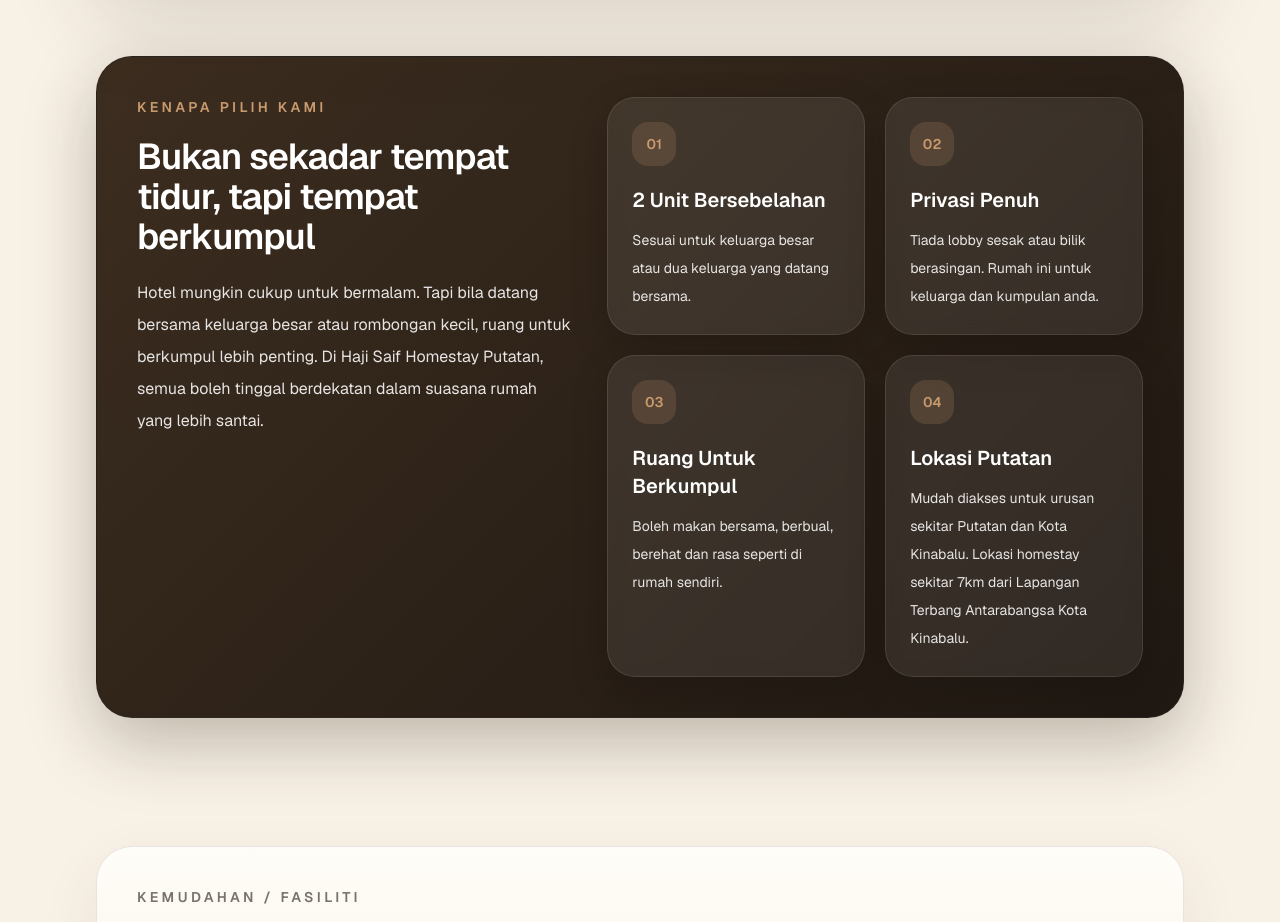
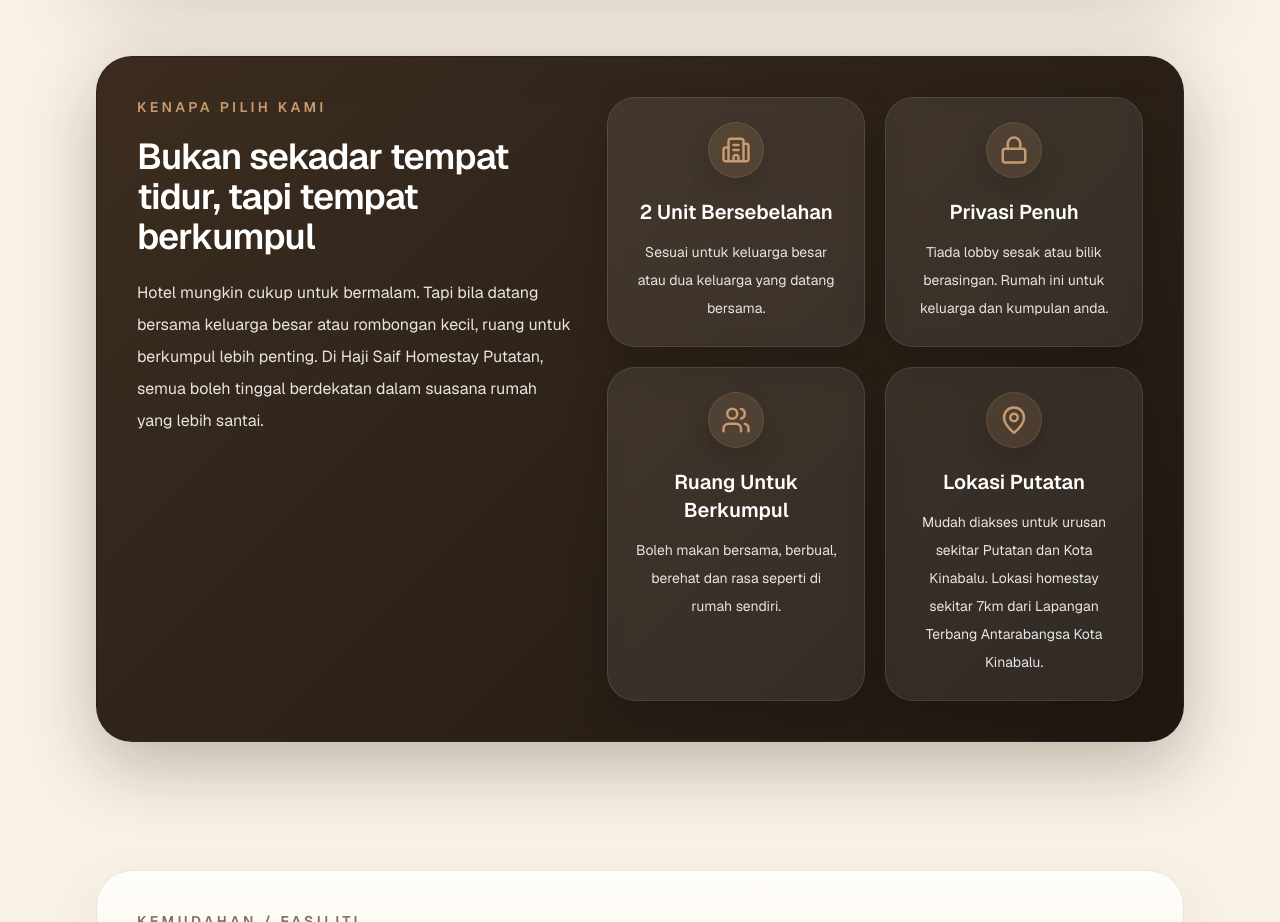
Before and after one commit to AinSmartSRU/Haji-Saif-Homestay, a Next.js app: page / in a window 1280 px wide. Shown: the part 860-1782 px from the top of the page. Built offline with nearby package versions, Linux system fonts and the light colour scheme; no server answers.

Commit message:
Update page.tsx

```diff
--- a/app/page.tsx
+++ b/app/page.tsx
@@ -2,14 +2,18 @@ import Link from "next/link";
 import {
   ArrowRight,
   Bed,
+  Building2,
   Car,
   CalendarDays,
   ClipboardList,
+  Lock,
+  MapPin,
   Droplets,
   MessageCircle,
   Snowflake,
   Tv,
   Utensils,
+  Users,
   WashingMachine,
   Wifi,
 } from "lucide-react";
@@ -53,21 +57,25 @@ const whyChooseUsCards = [
     title: "2 Unit Bersebelahan",
     description:
       "Sesuai untuk keluarga besar atau dua keluarga yang datang bersama.",
+    icon: Building2,
   },
   {
     title: "Privasi Penuh",
     description:
       "Tiada lobby sesak atau bilik berasingan. Rumah ini untuk keluarga dan kumpulan anda.",
+    icon: Lock,
   },
   {
     title: "Ruang Untuk Berkumpul",
     description:
       "Boleh makan bersama, berbual, berehat dan rasa seperti di rumah sendiri.",
+    icon: Users,
   },
   {
     title: "Lokasi Putatan",
     description:
       "Mudah diakses untuk urusan sekitar Putatan dan Kota Kinabalu. Lokasi homestay sekitar 7km dari Lapangan Terbang Antarabangsa Kota Kinabalu.",
+    icon: MapPin,
   },
 ];
 
@@ -253,15 +261,18 @@ export default function HomePage() {
               </div>
 
               <div className="grid grid-cols-1 gap-4 md:grid-cols-2 md:gap-5">
-                {whyChooseUsCards.map((card, index) => (
+                {whyChooseUsCards.map((card) => {
+                  const Icon = card.icon;
+
+                  return (
                   <article
                     key={card.title}
                     className="flex h-full flex-col rounded-[1.5rem] border border-white/10 bg-white/8 p-5 shadow-[0_14px_36px_rgba(15,10,7,0.22)] backdrop-blur-sm transition duration-200 hover:-translate-y-1 hover:shadow-[0_20px_42px_rgba(15,10,7,0.28)] sm:rounded-[1.75rem] sm:p-6"
                   >
-                    <div className="flex h-10 w-10 items-center justify-center rounded-2xl bg-[color:var(--color-accent)]/18 text-sm font-semibold text-[color:var(--color-accent)] sm:h-11 sm:w-11">
-                      0{index + 1}
+                    <div className="mx-auto flex h-14 w-14 items-center justify-center rounded-full border border-[color:var(--color-accent)]/18 bg-[color:var(--color-accent)]/14 text-[color:var(--color-accent)] shadow-[0_10px_25px_rgba(15,10,7,0.16)]">
+                      <Icon size={30} strokeWidth={2} />
                     </div>
-                    <div className="mt-4 flex flex-1 flex-col gap-2.5 sm:mt-5 sm:gap-3">
+                    <div className="mt-4 flex flex-1 flex-col gap-2.5 text-center sm:mt-5 sm:gap-3">
                       <h3 className="text-lg font-semibold text-white sm:text-xl">
                         {card.title}
                       </h3>
@@ -270,7 +281,8 @@ export default function HomePage() {
                       </p>
                     </div>
                   </article>
-                ))}
+                );
+                })}
               </div>
             </div>
           </div>
```
